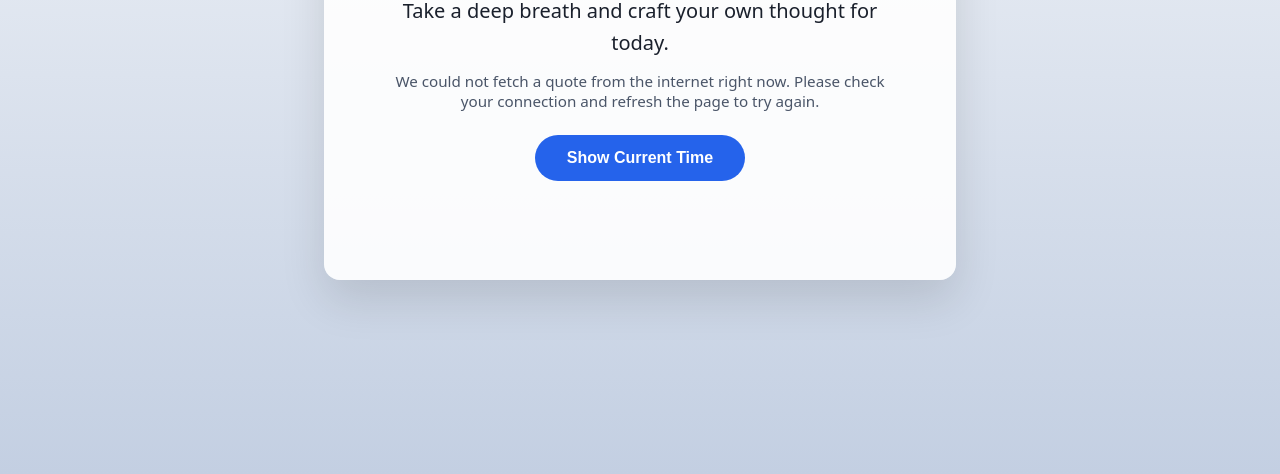
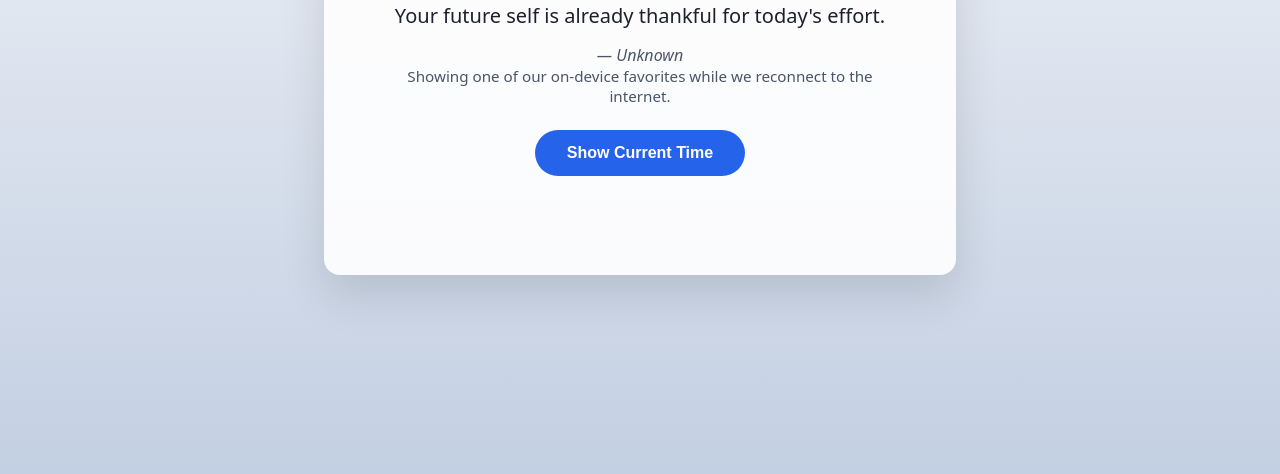
Before and after one commit to sidd-shukla/codex-test, a plain HTML site: page index.html in a window 1280 px wide. Shown: the part 326-800 px from the top of the page. Drawn offline with Linux system fonts and the light colour scheme; no server answers.

Commit message:
Improve quote fetching fallbacks

```diff
--- a/index.html
+++ b/index.html
@@ -130,24 +130,78 @@
       return formatter.format(now);
     }
 
+    const localQuotes = [
+      {
+        text: 'Take a deep breath and craft your own thought for today.',
+        author: ''
+      },
+      {
+        text: 'Momentum comes from choosing one small action and finishing it.',
+        author: 'Productivity proverb'
+      },
+      {
+        text: 'Your future self is already thankful for today\'s effort.',
+        author: 'Unknown'
+      }
+    ];
+
+    function updateQuote({ text, author }, statusMessage = '') {
+      quoteText.textContent = text;
+      quoteAuthor.textContent = author ? `— ${author}` : '';
+      quoteStatus.textContent = statusMessage;
+    }
+
+    async function requestQuote(url, transform) {
+      const response = await fetch(url, { cache: 'no-store' });
+      if (!response.ok) {
+        throw new Error(`Unexpected response: ${response.status}`);
+      }
+      const data = await response.json();
+      return transform(data);
+    }
+
     async function fetchThoughtOfTheDay() {
+      const providers = [
+        () => requestQuote('https://dummyjson.com/quotes/random', (data) => ({
+          text: data.quote,
+          author: data.author
+        })),
+        () => requestQuote('https://zenquotes.io/api/random', (data) => {
+          const [quote] = Array.isArray(data) ? data : [];
+          if (!quote || !quote.q) {
+            throw new Error('Unexpected payload shape');
+          }
+          return {
+            text: quote.q,
+            author: quote.a
+          };
+        })
+      ];
+
       try {
-        const response = await fetch('https://api.quotable.io/random?tags=inspirational|wisdom', {
-          cache: 'no-store'
-        });
-
-        if (!response.ok) {
-          throw new Error(`Unexpected response: ${response.status}`);
+        for (const provider of providers) {
+          try {
+            const quote = await provider();
+            updateQuote(quote);
+            return;
+          } catch (error) {
+            // Try the next provider.
+          }
         }
 
-        const data = await response.json();
-        quoteText.textContent = data.content;
-        quoteAuthor.textContent = data.author ? `— ${data.author}` : '';
-        quoteStatus.textContent = '';
+        const fallbackQuote = localQuotes[Math.floor(Math.random() * localQuotes.length)];
+        updateQuote(
+          fallbackQuote,
+          'Showing one of our on-device favorites while we reconnect to the internet.'
+        );
       } catch (error) {
-        quoteText.textContent = 'Take a deep breath and craft your own thought for today.';
-        quoteAuthor.textContent = '';
-        quoteStatus.textContent = 'We could not fetch a quote from the internet right now. Please check your connection and refresh the page to try again.';
+        updateQuote(
+          {
+            text: 'Take a deep breath and craft your own thought for today.',
+            author: ''
+          },
+          'We could not fetch a quote from the internet right now. Please check your connection and refresh the page to try again.'
+        );
       } finally {
         quoteSection.setAttribute('aria-busy', 'false');
       }
```
Also changed, not shown: 1 other file.
